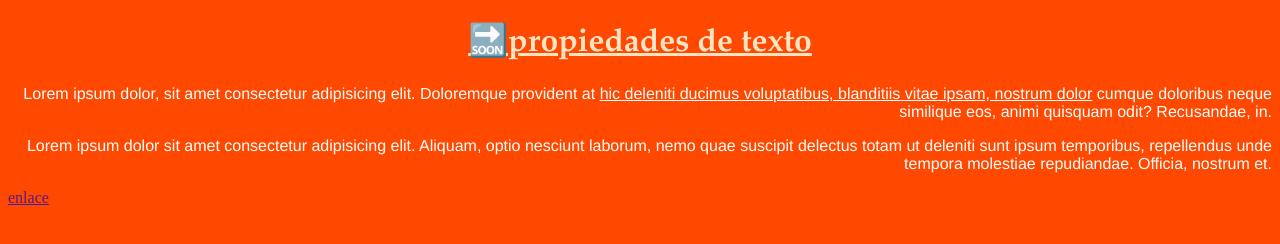
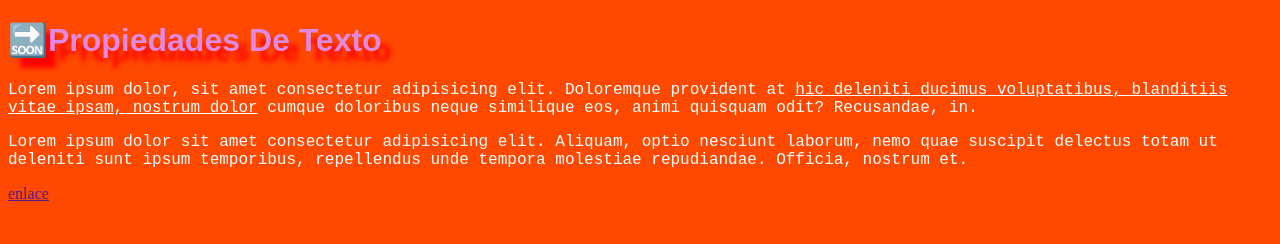
Before and after one commit to Quikeb/CSS, a plain HTML site: page 08-propiedades-de -sexto/index.html in a window 1280 px wide. Drawn offline with Linux system fonts and the light colour scheme.

Commit message:
terminamos propiedades de texto

```diff
--- a/08-propiedades-de -sexto/style.css
+++ b/08-propiedades-de -sexto/style.css
@@ -20,28 +20,63 @@ body {
   text-aling -> define la alineacion del texto reciben left rigth center justify star y end
 
   text-decoration -> añade ñinea transversalal tecto. recive valores: none
+
+  Text-transform -> controla la capitalizacion del texto recibe los valores: uppercase, lowercase y capitalize
+
+  line-height -> espacio entre las lineas de texto. recibe valores en px % em y remm un valor sin unidad sera relativo al valor de la fuente.
+
+  letter-spacing -> espacio entre letras recibe valores de
+
+  Tex shadow sombre del texto recibe del tecto los valores en el siguiente orden: offset-x offset-y blur color
+
+  10px 10px 10px red -> derecha y abajo
+
+  -10px -10px 10px red ->izquierda arriba
   */
 
 
 h1 {
-  color: bisque; /* keywords */
-  font-family: garamond, 'Arial Narrow Bold', sans-serif;
+  color: rgb(225, 136, 225); /* keywords */
+  font-family: 'Arial Narrow Bold', sans-serif;
   font-size: 96 px;
   font-size: 100%; /* 16% = 100 */
   font-size: xx-large;
   font-style: inherit;
   text-align: center;
   text-decoration:  underline;
+  text-transform: lowercase;
+
+  text-align: left;
+  text-decoration: none;
+  text-transform: uppercase;
+  text-transform: lowercase;
+  text-transform: capitalize;
+
+
+
+  letter-spacing: 20px;
+  letter-spacing: 1rem;
+  letter-spacing: 2em;
+  letter-spacing: -10px;
+  letter-spacing: normal;
+
+
+
+  text-shadow: 10px 10px 5px red;
 }
 
 p {
   color: white;
-  font-family: helvetica, tahoma;
+  font-family: 'Courier New', Courier, monospace;
   font-size: 96 px;
   font-size: 100%; /* 16% = 100 */
   font-style: inherit;
-  text-align: right;
-  text-decoration: none;
+
+  word-spacing: 60px;
+  word-spacing: 2rem;
+  word-spacing: 5em;
+  word-spacing: normal;
+
 }
 
 .important {
```
